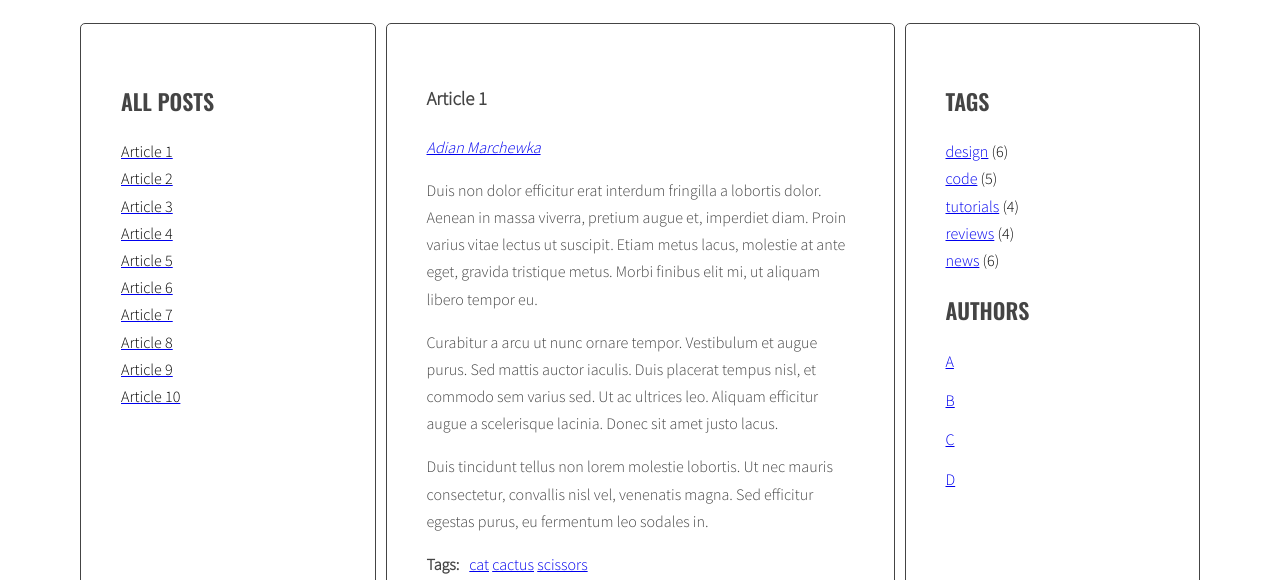
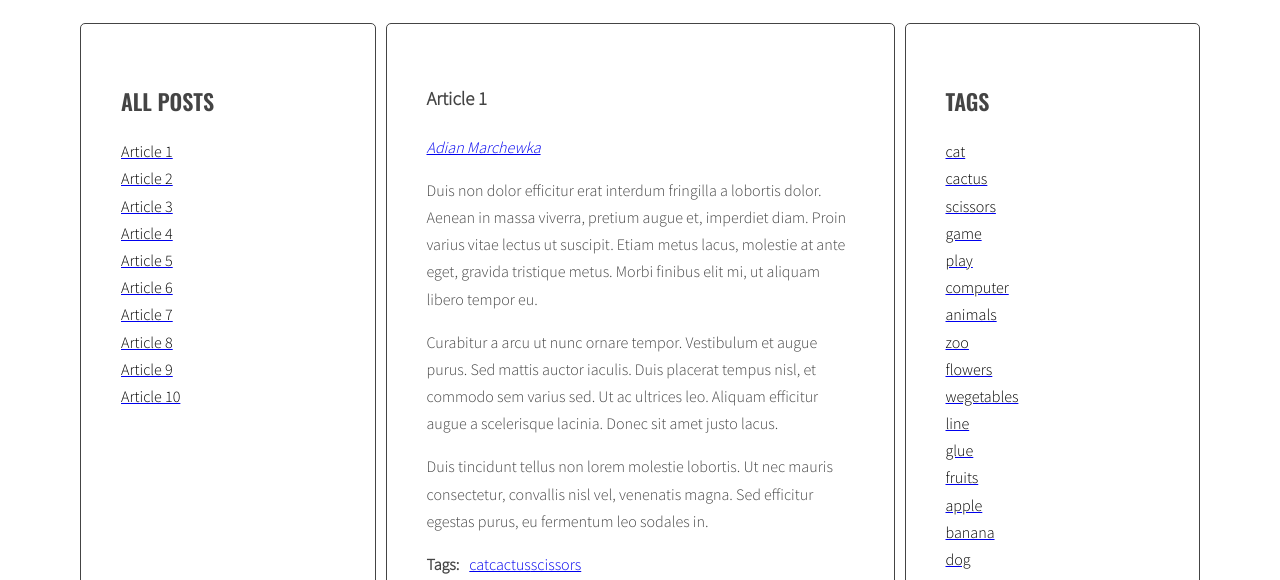
Before and after one commit to DariuszMalinowski/javascript-blog, a website: page index.html in a window 1280 px wide. Shown: the part 220-800 px from the top of the page. Drawn offline with nearby package versions, Linux system fonts and the light colour scheme.

Commit message:
add generate tags list

```diff
--- a/index.html
+++ b/index.html
@@ -178,13 +178,10 @@
         </section>
         <aside class="sidebar" aria-label="Right">
             <h2 class="section-title">Tags</h2>
-            <ul class="list tags">
-                <li><a href="#">design</a> <span>(6)</span></li>
-                <li><a href="#">code</a> <span>(5)</span></li>
-                <li><a href="#">tutorials</a> <span>(4)</span></li>
-                <li><a href="#">reviews</a> <span>(4)</span></li>
-                <li><a href="#">news</a> <span>(6)</span></li>
-            </ul>
+            <div class="tags">
+                <ul class="list">
+                </ul>
+            </div>
             <h2 class="section-title">Authors</h2>
             <ul class="list authors">
             <li>
--- a/js/script.js
+++ b/js/script.js
@@ -5,7 +5,8 @@ const optArticleSelector = '.post',
   optTitleSelector = '.post-title',
   optTitleListSelector = '.titles',
   optArticleTagsSelector = '.post-tags .list',
-  optArticleAuthorSelector = '.post-author';
+  optArticleAuthorSelector = '.post-author',
+  optTagsListSelector = '.tags .list';
 
 function generateTitleLinks(customSelector = ''){
 
@@ -195,3 +196,46 @@ function addClickListenersToAuhors(){
 }
 
 addClickListenersToAuhors();
+
+function generateTagsList(){
+  /* [NEW] create a new variable allTags with an empty array */
+  let allTags = [];
+  console.log('allTags:',allTags);
+  /* find all articles */
+  const articles = document.querySelectorAll(optArticleSelector);
+  /* START LOOP: for every article: */
+  for(let article of articles){
+    /* find tags wrapper */
+    const tagList = article.querySelector(optArticleTagsSelector);
+    /* make html variable with empty string */
+    let html = '';
+    /* get tags from data-tags attribute */
+    const articleTags = article.getAttribute('data-tags');
+    //console.log(articleTagsArray);
+    /* split tags into array */
+    const articleTagsArray = articleTags.split(' ');
+    /* START LOOP: for each tag */
+    for(let tag of articleTagsArray){
+      console.log(tag);
+      /* generate HTML of the link */
+      const linkHTML = '<li><a href="#tag-' + tag + '"><span>' + tag + '</span></a></li>';
+      /* add generated code to html variable */
+      html = html + linkHTML + '';
+      /* [NEW] check if this link is NOT already in allTags */
+      if(allTags.indexOf(linkHTML) == -1){
+        /* [NEW] add generated code to allTags array */
+        allTags.push(linkHTML);
+      }
+    /* END LOOP: for each tag */
+    }
+    /* insert HTML of all the links into the tags wrapper */
+    tagList.innerHTML = html;
+    /* END LOOP: for every article: */
+  }
+  /* [NEW] find list of tags in right column */
+  const tagList = document.querySelector(optTagsListSelector);
+  /* [NEW] add html from allTags to tagList */
+  tagList.innerHTML = allTags.join(' ');
+}
+
+generateTagsList ();
```
